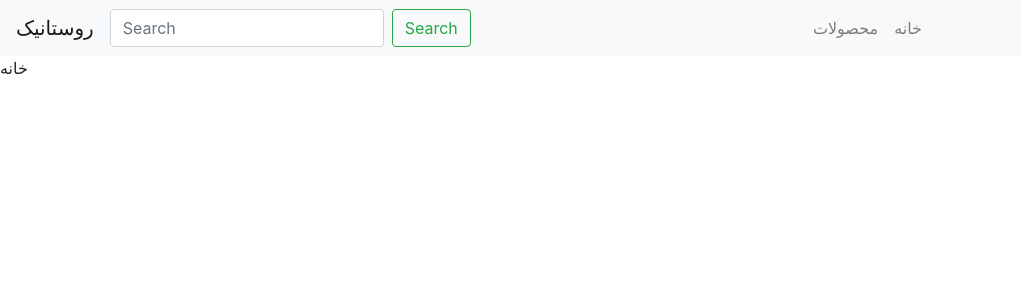
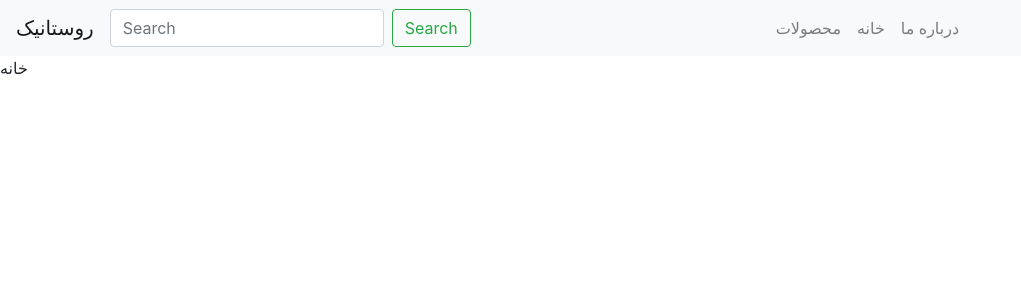
Before and after one commit to aliasadiiii/SADProject, a Django app: page / in a window 1280 px wide. Shown: the top 300 px of the page, without its empty margins (0-1021 px from the left). Run offline with Django 3.2, Linux system fonts and the light colour scheme; some libraries are stand-ins or nearby versions.

Commit message:
Add about us and home to top of base page

```diff
--- a/general/templates/general/about_us.html
+++ b/general/templates/general/about_us.html
@@ -1,9 +1,6 @@
 {% extends 'general/base.html' %}
 
 {% block content %}
-    {% for p in x %}
-    {% if not request.user.is_authenticated %}
-        shit
-    {% endif %}
+    shit
 
 {% endblock %}
--- a/general/templates/general/base.html
+++ b/general/templates/general/base.html
@@ -24,7 +24,10 @@
                     <a class="nav-link" href="{% url 'product_list' %}">محصولات</a>
                 </li>
                 <li class="nav-item">
-                    <a class="nav-link" href="/">خانه</a>
+                    <a class="nav-link" href="{% url 'home' %}">خانه</a>
+                </li>
+                <li class="nav-item">
+                    <a class="nav-link" href="{% url 'about-us' %}">درباره ما</a>
                 </li>
                 </ul>
             </div>
--- a/general/urls.py
+++ b/general/urls.py
@@ -2,6 +2,6 @@ from django.urls import path, include
 from .views import about_us, home
 
 urlpatterns = [
-    path('about-us/', about_us),
+    path('about-us/', about_us, name='about-us'),
     path('', home, name='home')
 ]
--- a/general/views.py
+++ b/general/views.py
@@ -4,7 +4,7 @@ from django.shortcuts import render
 
 
 def about_us(request):
-    return render(request, 'general/about_us.html', {'gol': request.user})
+    return render(request, 'general/about_us.html', {})
 
 
 def home(request):
```
